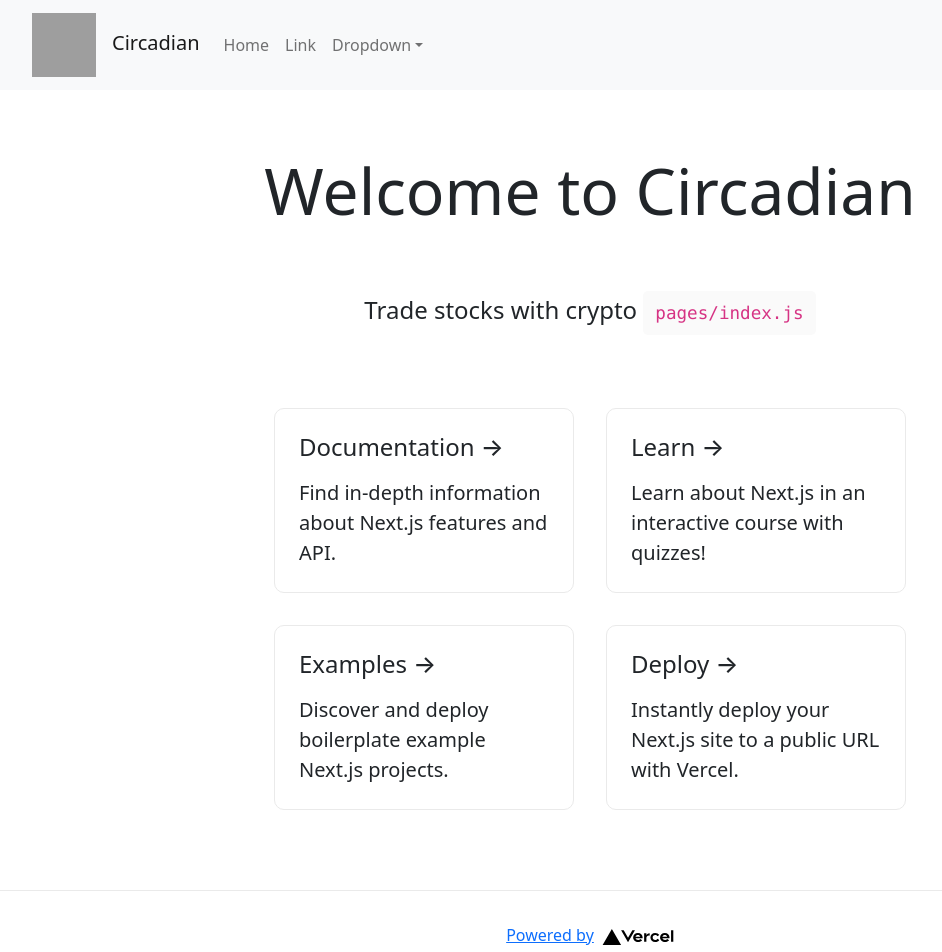
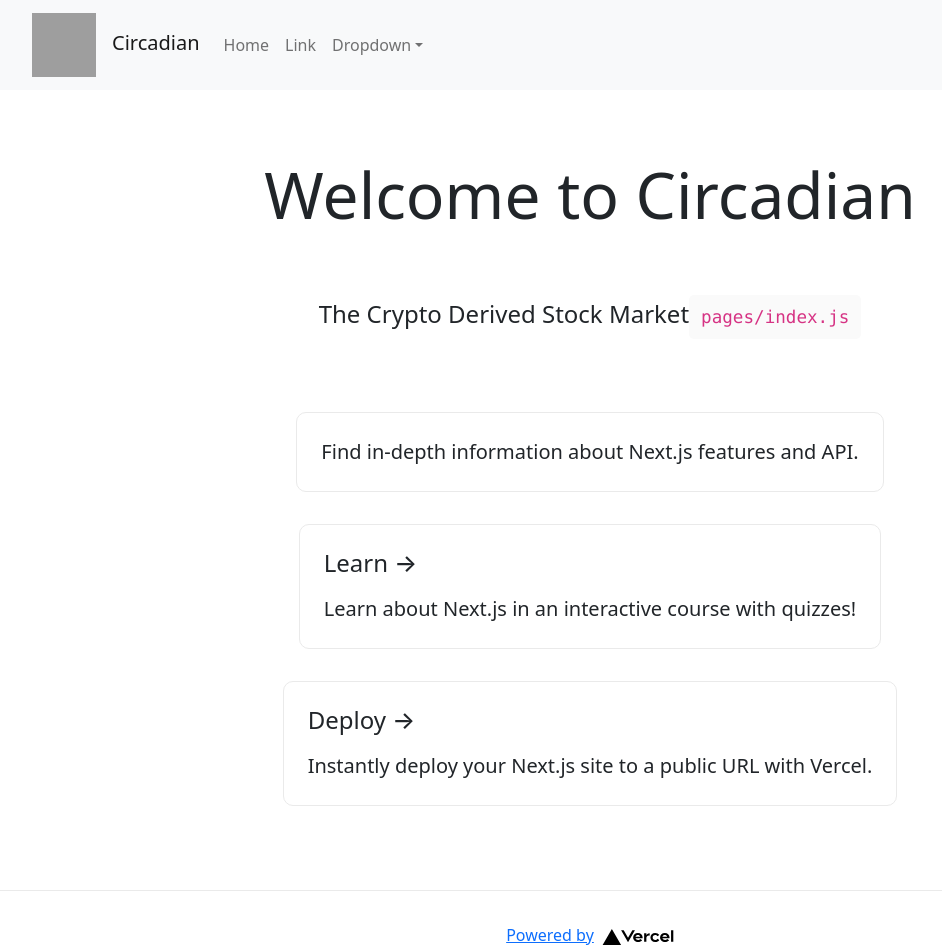
Before and after one commit to NicholasKawikaWhite/Circadian, a Next.js app: page / in a window 1280 px wide. Shown: the top 952 px of the page, without its empty margins (50-992 px from the left). Built offline with nearby package versions, Linux system fonts and the light colour scheme; grey boxes are pictures that could not be loaded.

Commit message:
changed files

```diff
--- a/pages/index.js
+++ b/pages/index.js
@@ -1,6 +1,7 @@
 import Head from 'next/head'
 import Image from 'next/image'
 import styles from '../styles/Home.module.css'
+import Script from "next/script";
 
 
 export default function Home() {
@@ -11,6 +12,10 @@ export default function Home() {
         <meta name="description" content="Generated by create next app" />
         <link rel="icon" href="/favicon.ico" />
       </Head>
+      <Script
+        type="module"
+        src="https://unpkg.com/@google/model-viewer/dist/model-viewer.min.js"
+      ></Script>
 
       <main className={styles.main}>
         <h1 className={styles.title}>
@@ -18,13 +23,12 @@ export default function Home() {
         </h1>
 
         <p className={styles.description}>
-          Trade stocks with crypto{' '}
+          The Crypto Derived Stock Market
           <code className={styles.code}>pages/index.js</code>
         </p>
 
         <div className={styles.grid}>
           <a href="https://nextjs.org/docs" className={styles.card}>
-            <h2>Documentation &rarr;</h2>
             <p>Find in-depth information about Next.js features and API.</p>
           </a>
 
@@ -32,14 +36,22 @@ export default function Home() {
             <h2>Learn &rarr;</h2>
             <p>Learn about Next.js in an interactive course with quizzes!</p>
           </a>
-
-          <a
-            href="https://github.com/vercel/next.js/tree/canary/examples"
-            className={styles.card}
-          >
-            <h2>Examples &rarr;</h2>
-            <p>Discover and deploy boilerplate example Next.js projects.</p>
-          </a>
+          <figure>
+              <model-viewer
+                style={{ width: "350px", height: "550px" }}
+                loading="eager"
+                auto-rotate-delay="1000"
+                camera-orbit="0 80deg 0"
+                interaction-prompt="none"
+                rotation-per-second="200%"
+                camera-controls
+                auto-rotate
+                environment-image="neutral"
+                disable-zoom
+                shadow-intensity="0.6"
+                src="../blockO.glb"
+              ></model-viewer>
+            </figure>
 
           <a
             href="https://vercel.com/new?utm_source=create-next-app&utm_medium=default-template&utm_campaign=create-next-app"
@@ -55,7 +67,7 @@ export default function Home() {
 
       <footer className={styles.footer}>
         <a
-          href="https://vercel.com?utm_source=create-next-app&utm_medium=default-template&utm_campaign=create-next-app"
+          href="/"
           target="_blank"
           rel="noopener noreferrer"
         >
--- a/styles/Home.module.css
+++ b/styles/Home.module.css
@@ -82,7 +82,7 @@
   border: 1px solid #eaeaea;
   border-radius: 10px;
   transition: color 0.15s ease, border-color 0.15s ease;
-  max-width: 300px;
+  max-width: auto;
 }
 
 .card:hover,
```
Also changed, not shown: 1 other file (tests, documents, lock files or other folders).
